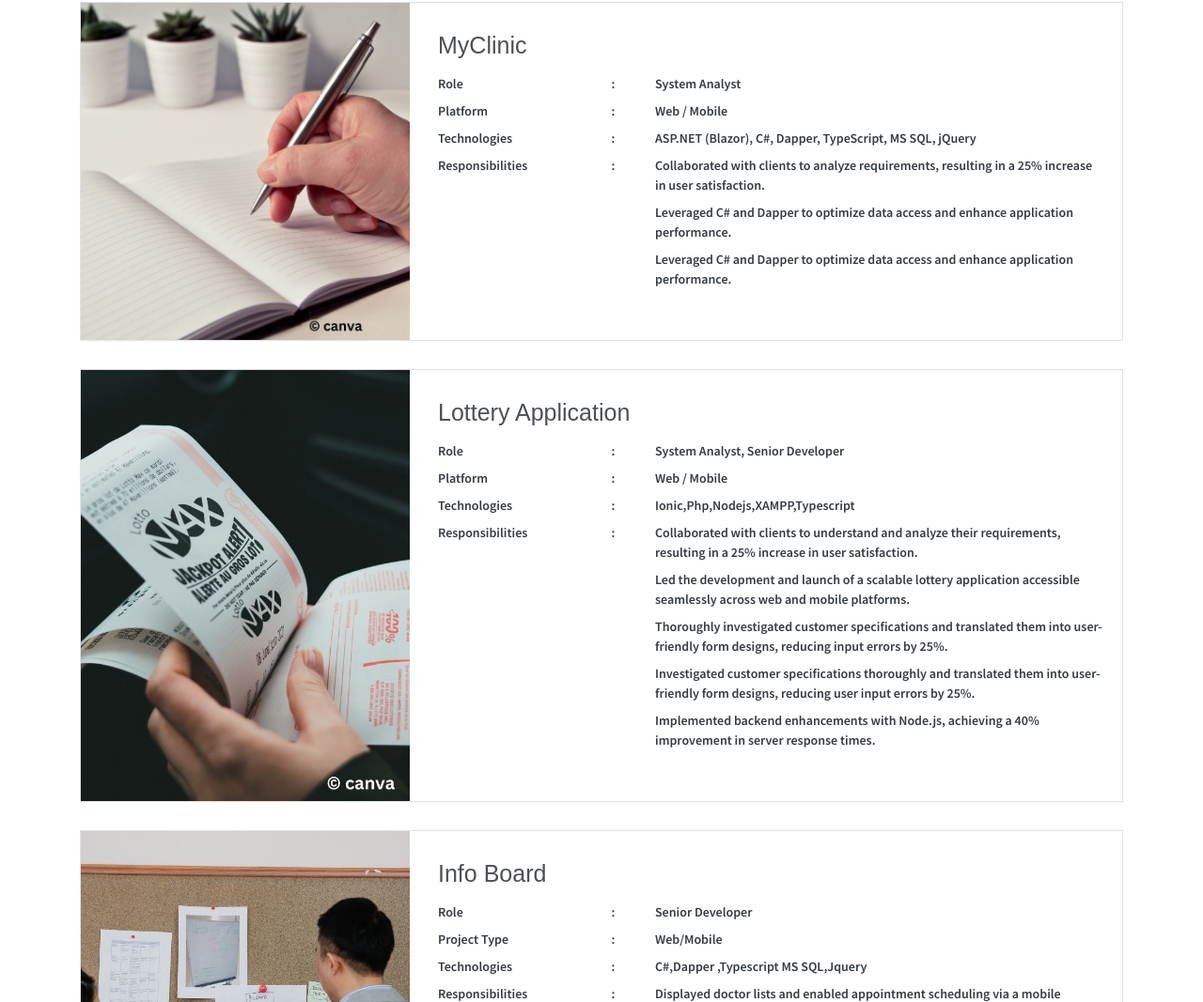
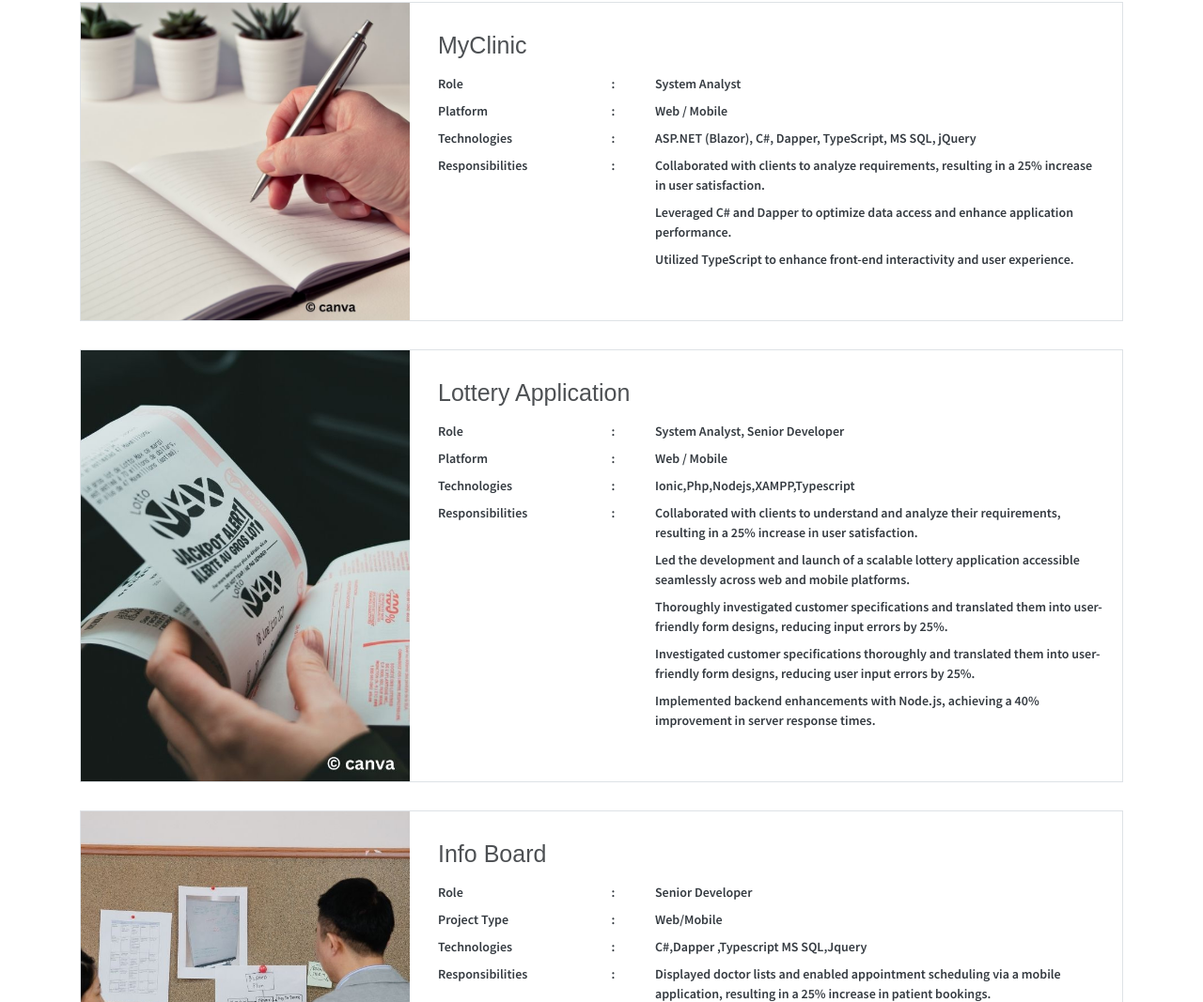
Before and after one commit to BaeEu/Sabal, a website: page Portfolio/index.html in a window 1280 px wide. Shown: the part 3628-4695 px from the top of the page at 94% size. Drawn offline with Linux system fonts and the light colour scheme; some packages are replaced by stand-ins of ours.

Commit message:
Change the part of pic

```diff
--- a/Portfolio/index.html
+++ b/Portfolio/index.html
@@ -539,8 +539,8 @@
                                                     application performance.</span></li>
                                         </div>
                                         <div class="col-12">
-                                            <li><span>Leveraged C# and Dapper to optimize data access and enhance
-                                                    application performance.</span></li>
+                                            <li><span>Utilized TypeScript to enhance front-end interactivity
+                                            and user experience.</span></li>
                                         </div>
                                     </div>
                                 </div>
```
